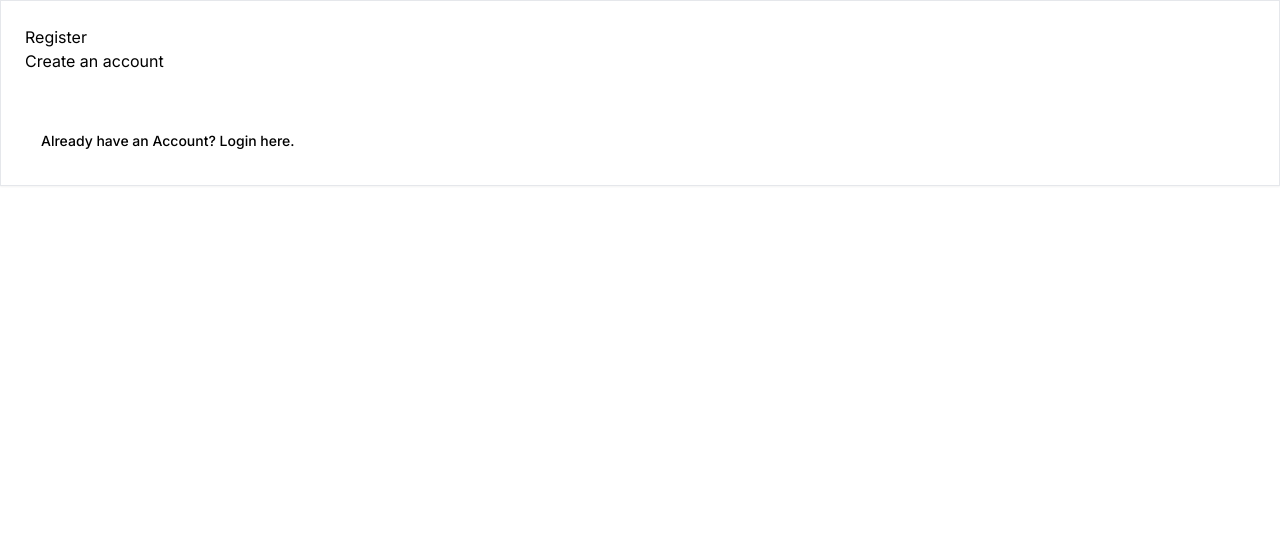
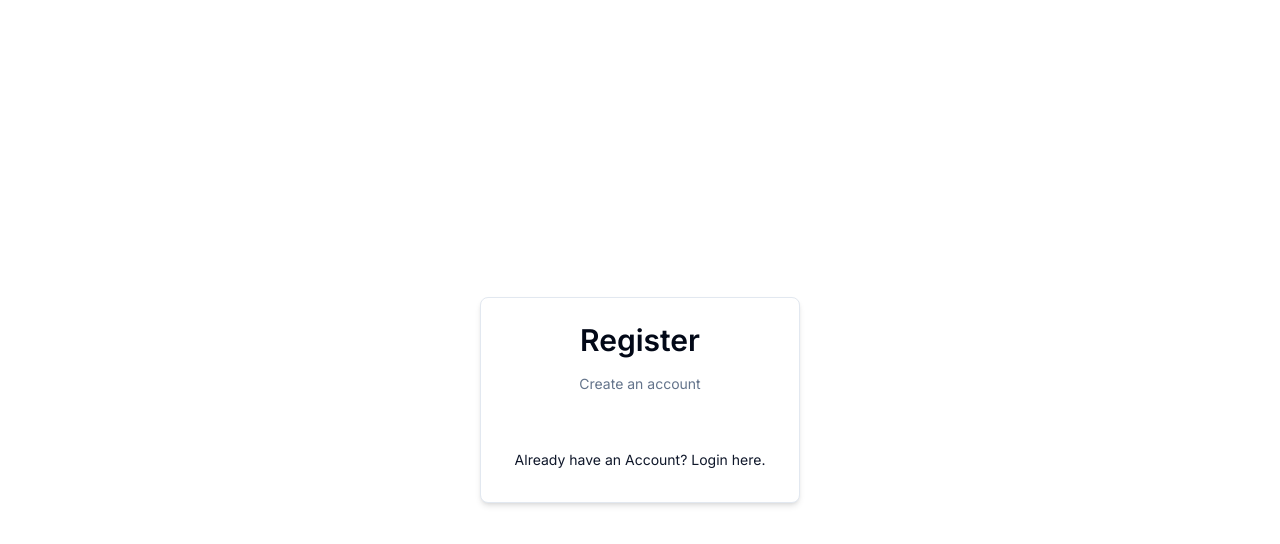
Before and after one commit to cykoravish/cykoravish-next, a Next.js app: page /auth/register in a window 1280 px wide. Shown: the top 544 px of the page. Built offline with nearby package versions, Linux system fonts and the light colour scheme.

Commit message:
add styling on pages

```diff
--- /dev/null
+++ b/src/app/auth/layout.tsx
@@ -0,0 +1,13 @@
+import React from 'react'
+
+const AuthLayout = ({children}: {children: React.ReactNode}) => {
+  return (
+    <section className='w-full'>
+        <div className='h-screen flex items-center justify-center'>
+            {children}
+        </div>
+    </section>
+  )
+}
+
+export default AuthLayout
--- a/src/app/globals.css
+++ b/src/app/globals.css
@@ -1,3 +1,76 @@
 @tailwind base;
 @tailwind components;
 @tailwind utilities;
+
+@layer base {
+  :root {
+    --background: 0 0% 100%;
+    --foreground: 222.2 84% 4.9%;
+
+    --card: 0 0% 100%;
+    --card-foreground: 222.2 84% 4.9%;
+
+    --popover: 0 0% 100%;
+    --popover-foreground: 222.2 84% 4.9%;
+
+    --primary: 222.2 47.4% 11.2%;
+    --primary-foreground: 210 40% 98%;
+
+    --secondary: 210 40% 96.1%;
+    --secondary-foreground: 222.2 47.4% 11.2%;
+
+    --muted: 210 40% 96.1%;
+    --muted-foreground: 215.4 16.3% 46.9%;
+
+    --accent: 210 40% 96.1%;
+    --accent-foreground: 222.2 47.4% 11.2%;
+
+    --destructive: 0 84.2% 60.2%;
+    --destructive-foreground: 210 40% 98%;
+
+    --border: 214.3 31.8% 91.4%;
+    --input: 214.3 31.8% 91.4%;
+    --ring: 222.2 84% 4.9%;
+
+    --radius: 0.5rem;
+  }
+
+  .dark {
+    --background: 222.2 84% 4.9%;
+    --foreground: 210 40% 98%;
+
+    --card: 222.2 84% 4.9%;
+    --card-foreground: 210 40% 98%;
+
+    --popover: 222.2 84% 4.9%;
+    --popover-foreground: 210 40% 98%;
+
+    --primary: 210 40% 98%;
+    --primary-foreground: 222.2 47.4% 11.2%;
+
+    --secondary: 217.2 32.6% 17.5%;
+    --secondary-foreground: 210 40% 98%;
+
+    --muted: 217.2 32.6% 17.5%;
+    --muted-foreground: 215 20.2% 65.1%;
+
+    --accent: 217.2 32.6% 17.5%;
+    --accent-foreground: 210 40% 98%;
+
+    --destructive: 0 62.8% 30.6%;
+    --destructive-foreground: 210 40% 98%;
+
+    --border: 217.2 32.6% 17.5%;
+    --input: 217.2 32.6% 17.5%;
+    --ring: 212.7 26.8% 83.9%;
+  }
+}
+
+@layer base {
+  * {
+    @apply border-border;
+  }
+  body {
+    @apply bg-background text-foreground;
+  }
+}
--- a/src/components/auth/auth-header.tsx
+++ b/src/components/auth/auth-header.tsx
@@ -5,9 +5,9 @@
 
 export default function AuthHeader({ label, title }: AuthHeaderProp) {
   return (
-    <div>
-      <h1>{title}</h1>
-      <p>{label}</p>
+    <div className="w-full flex flex-col gap-y-4 items-center justify-center">
+      <h1 className="text-3xl font-semibold">{title}</h1>
+      <p className="text-muted-foreground text-sm">{label}</p>
     </div>
   );
 }
--- a/src/components/auth/back-button.tsx
+++ b/src/components/auth/back-button.tsx
@@ -8,7 +8,7 @@
 
 export default function BackButton({ label, href }: BackButtonProp) {
   return (
-    <Button>
+    <Button variant="link" className="font-normal w-full" size='sm' asChild>
       <Link href={href}>{label}</Link>
     </Button>
   );
--- a/src/components/auth/card-wrapper.tsx
+++ b/src/components/auth/card-wrapper.tsx
@@ -23,7 +23,7 @@
   children,
 }: CardwrapperProp) {
   return (
-    <Card>
+    <Card className="xl:w-1/4 md:w-1/2 shadow-md">
       <CardHeader>
         <AuthHeader label={label} title={title} />
       </CardHeader>
```
